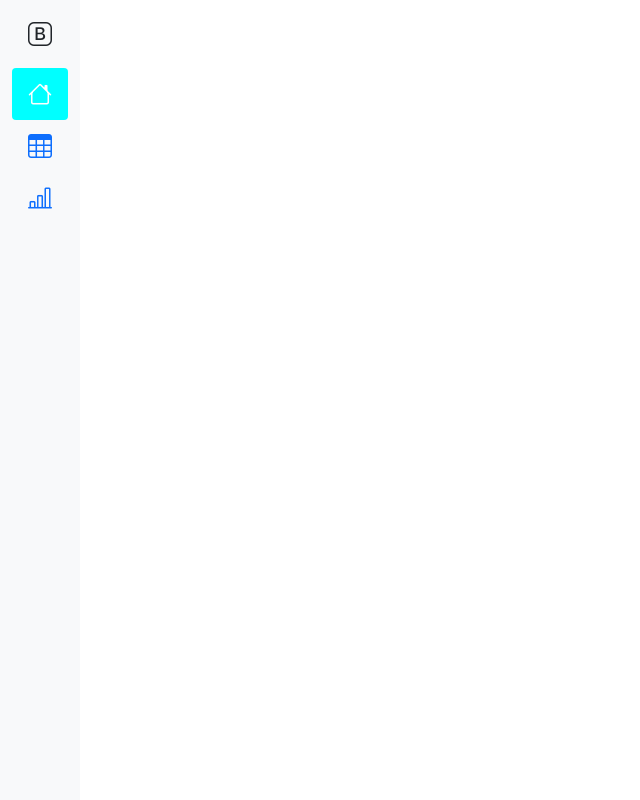
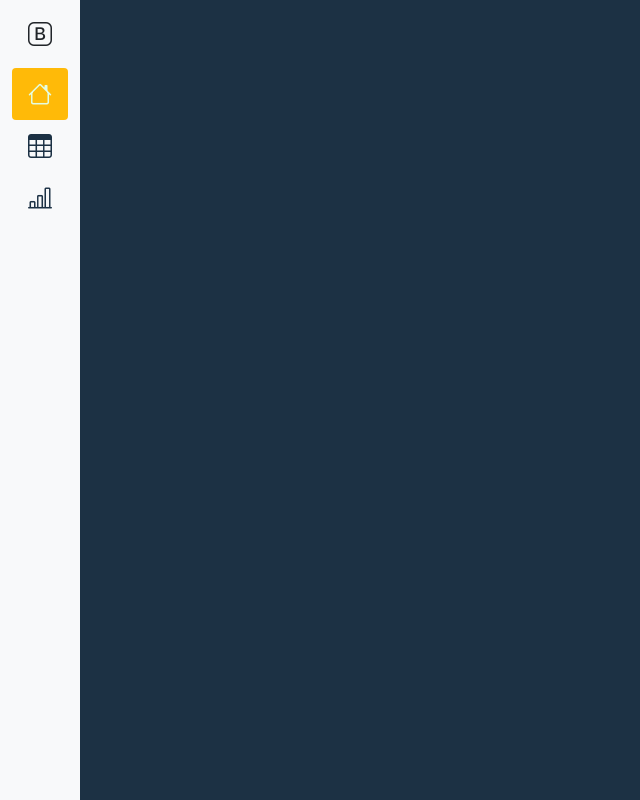
Before and after one commit to Nahzilian/DashboardTemplate, a Next.js app in the folder client/: page / in a window 1280 px wide. Shown: the whole page, without its empty margins (0-640 px from the left). Built offline with nearby package versions, Linux system fonts and the light colour scheme.

Commit message:
Fixed styling

```diff
--- a/client/styles/icons.scss
+++ b/client/styles/icons.scss
@@ -1,6 +1,12 @@
+@import "meta";
+
+
+.nav-link {
+    color: $color-60 !important;
+}
 .active-icon {
     width: 100%;
     height: 100%;
-    background-color: aqua !important;
-    color: white !important;
+    background-color: $color-10-1 !important;
+    color: $color-10-4 !important;
 }
--- a/client/styles/meta.scss
+++ b/client/styles/meta.scss
@@ -1 +1,12 @@
-$base-color: #fff
+$color-60:#1C3144;
+$color-30:#3F88C5;
+$color-10-1:#FFBA08;
+$color-10-2:#D00000;
+$color-10-3:#A2AEBB;
+$color-10-4:#E4FDE1;
+
+
+body {
+    background-color: $color-60;
+    color: $color-10-4;
+}
--- a/client/styles/theme.scss
+++ b/client/styles/theme.scss
@@ -1 +1,2 @@
+@import "meta";
 @import "icons";
```
